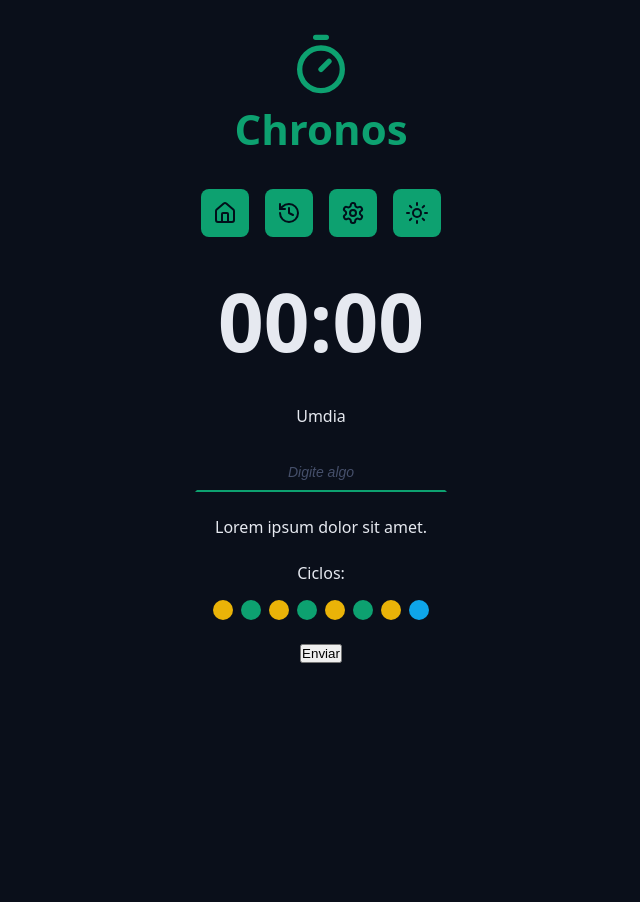
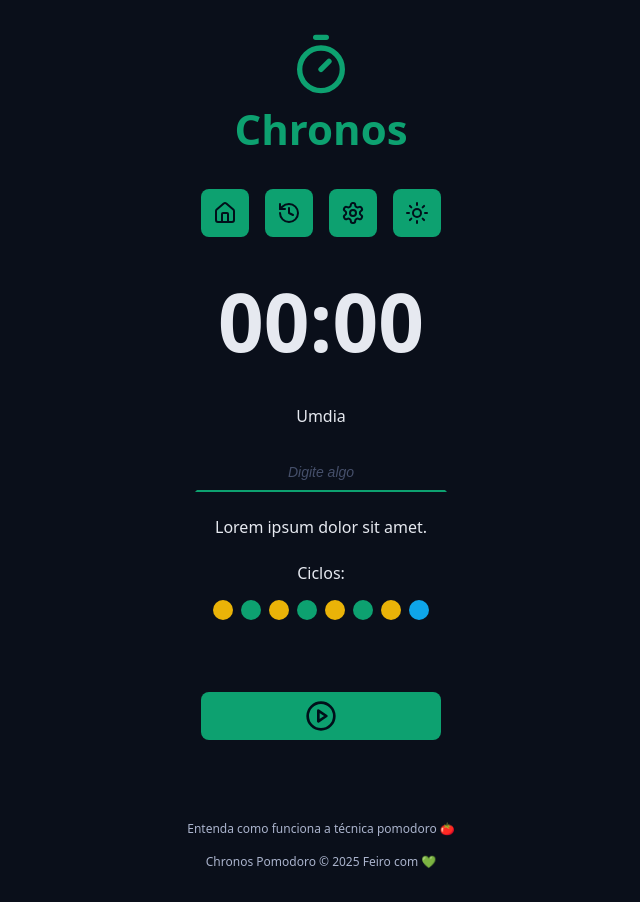
Before and after one commit to Cristiano-design/Chronos-pomodoro, a React (Vite) app: page / in a window 1280 px wide. Shown: the whole page, without its empty margins (319-959 px from the left). Before the commit the page ends 800 px from the top, so only its background shows below. Built offline with nearby package versions, Linux system fonts and the light colour scheme.

Commit message:
refector

```diff
--- a/src/App.tsx
+++ b/src/App.tsx
@@ -7,6 +7,9 @@
 import { CountDown } from './components/CountDown';
 import { DefaultInput } from './components/DefaultInput';
 import { Cycles } from './components/Cycles';
+import { DefaultButton } from './components/DefaultButton';
+import { PlayCircleIcon } from 'lucide-react';
+import { Footer } from './components/Footer';
 
 export function App() {
   return (
@@ -43,9 +46,13 @@
           </div>
 
           <div className='formRow'>
-            <button>Enviar</button>
+            <DefaultButton icon={<PlayCircleIcon />} color='green' />
           </div>
         </form>
+      </Container>
+
+      <Container>
+        <Footer />
       </Container>
     </>
   );
--- /dev/null
+++ b/src/components/DefaultButton/index.tsx
@@ -0,0 +1,18 @@
+import styles from './styles.module.css';
+
+type DefaultButtonProps = {
+  icon: React.ReactNode;
+  color?: 'green' | 'red';
+} & React.ComponentProps<'button'>;
+
+export function DefaultButton({
+  icon,
+  color = 'green',
+  ...props
+}: DefaultButtonProps) {
+  return (
+    <>
+      <button className={`${styles.button} ${styles[color]}`}>{icon}</button>
+    </>
+  );
+}
--- /dev/null
+++ b/src/components/DefaultButton/styles.module.css
@@ -0,0 +1,33 @@
+.button {
+  border: none;
+  background: var(--primary);
+  color: var(--text-over-primary);
+  display: flex;
+  align-items: center;
+  justify-content: center;
+  min-width: 24rem;
+  padding: 0.8rem;
+  border-radius: 0.8rem;
+  margin: 4.8rem 0;
+  cursor: pointer;
+  transition: all 0.1s ease-in-out;
+}
+
+.button svg {
+  width: 3.2rem;
+  height: 3.2rem;
+}
+
+.button:hover {
+  filter: brightness(80%);
+}
+
+.red {
+background: var(--error);
+color: var(--text-over-error);
+}
+
+.green {
+background: var(--primary);
+color: var(--text-over-primary);
+}
--- /dev/null
+++ b/src/components/Footer/index.tsx
@@ -0,0 +1,12 @@
+import styles from './styles.module.css';
+
+export function Footer() {
+  return (
+    <footer className={styles.footer}>
+      <a href=''>Entenda como funciona a técnica pomodoro 🍅</a>
+      <a href=''>
+        Chronos Pomodoro &copy; {new Date().getFullYear()} Feiro com 💚
+      </a>
+    </footer>
+  );
+}
--- /dev/null
+++ b/src/components/Footer/styles.module.css
@@ -0,0 +1,18 @@
+.footer {
+  display: flex;
+  flex-direction: column;
+  align-items: center;
+  justify-content: center;
+  font-size: 1.2rem;
+  gap: 1.6rem;
+}
+
+footer a {
+  color: var(--text-muted);
+  text-decoration: none;
+}
+
+footer a:hover {
+  color: var(--text-muted);
+  text-decoration: underline;
+}
```
